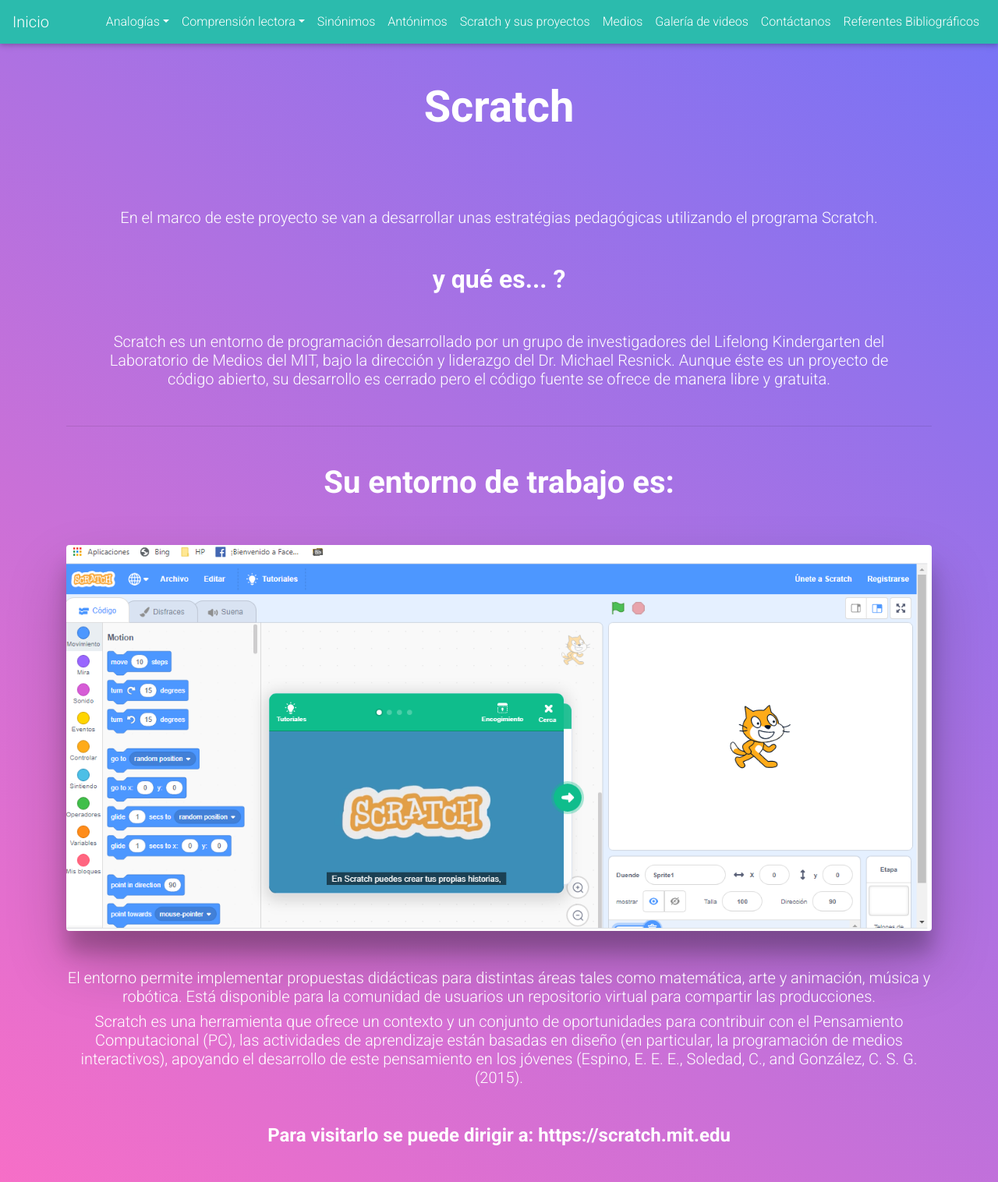
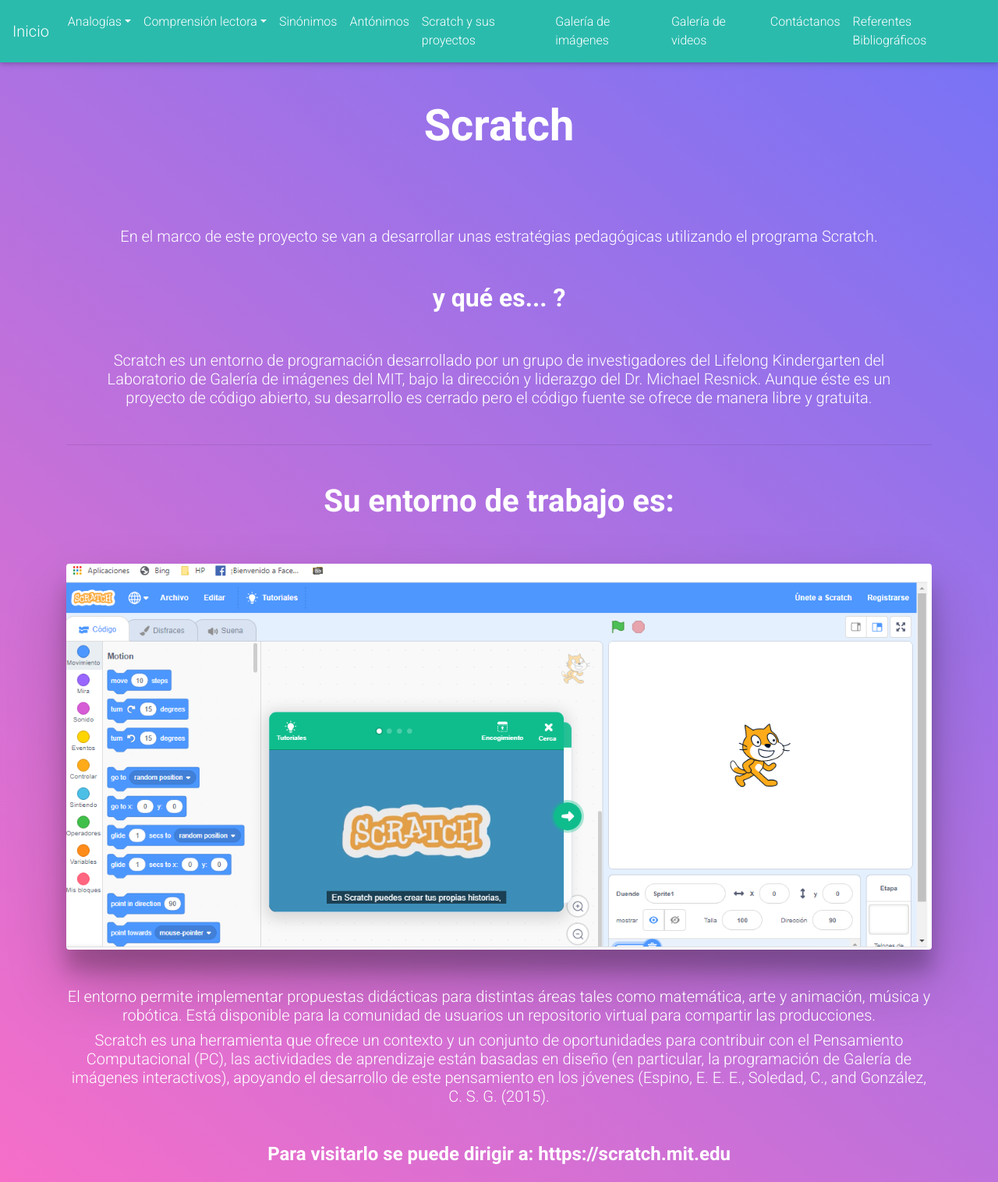
Before and after one commit to elkinjimenez/RafaelistasRazonando, a plain HTML site: page proyectos.html in a window 1280 px wide. Shown: the top 1516 px of the page at 78% size. Drawn offline with Linux system fonts and the light colour scheme.

Commit message:
Ajuste menu superior

```diff
--- a/proyectos.html
+++ b/proyectos.html
@@ -60,14 +60,14 @@
           <a class="nav-link" href="proyectos.html">Scratch y sus proyectos</a>
         </li>
         <li class="nav-item">
-          <a class="nav-link" href="fotos.html">Medios</a>
+          <a class="nav-link" href="fotos.html">Galería de imágenes</a>
         </li>
         <li class="nav-item">
           <a class="nav-link" href="videos.html">Galería de videos</a>
         </li>
         <!-- <li class="nav-item dropdown">
           <a class="nav-link dropdown-toggle" id="navbarDropdownMenuLink" data-toggle="dropdown" aria-haspopup="true"
-            aria-expanded="false">Medios</a>
+            aria-expanded="false">Galería de imágenes</a>
           <div class="dropdown-menu dropdown-primary" aria-labelledby="navbarDropdownMenuLink">
             <a class="dropdown-item" href="fotos.html">Galería de imágines</a>
             <a class="dropdown-item" href="videos.html">Galería de videos</a>
@@ -97,7 +97,7 @@
           <h2 class="my-5 font-weight-bold">y qué es... ?</h2>
           <h5 class="mx-4">Scratch es un entorno de programación desarrollado por un grupo de investigadores del
             Lifelong
-            Kindergarten del Laboratorio de Medios del MIT, bajo la dirección y liderazgo del Dr. Michael Resnick.
+            Kindergarten del Laboratorio de Galería de imágenes del MIT, bajo la dirección y liderazgo del Dr. Michael Resnick.
             Aunque éste es un proyecto de código abierto, su desarrollo es cerrado pero el código fuente se ofrece de
             manera libre y gratuita.</h5>
           <hr class="my-5">
@@ -108,7 +108,7 @@
             compartir las producciones. </h5>
           <h5>Scratch es una herramienta que ofrece un contexto y un conjunto de oportunidades para contribuir con el
             Pensamiento Computacional (PC), las actividades de aprendizaje están basadas en diseño (en particular, la
-            programación de medios interactivos), apoyando el desarrollo de este pensamiento en los jóvenes (Espino, E.
+            programación de Galería de imágenes interactivos), apoyando el desarrollo de este pensamiento en los jóvenes (Espino, E.
             E. E., Soledad, C., and González, C. S. G. (2015).</h5>
           <h4 class="font-weight-bold my-5">Para visitarlo se puede dirigir a: <a class="text-white" target="_blank"
               href="https://scratch.mit.edu">https://scratch.mit.edu</a></h4>
```
Also changed, not shown: alicia.html (+2 -2 lines), analogias.html (+2 -2 lines), antonimos.html (+2 -2 lines), camilo.html (+2 -2 lines), comprension.html (+2 -2 lines), comprensiondos.html (+2 -2 lines), contacto.html (+2 -2 lines), fotos.html (+2 -2 lines), index.html (+2 -2 lines), referencias.html (+2 -2 lines), series.html (+3 -3 lines), sinonimos.html (+2 -2 lines), videos.html (+2 -2 lines).
